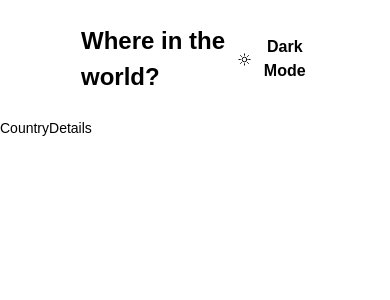
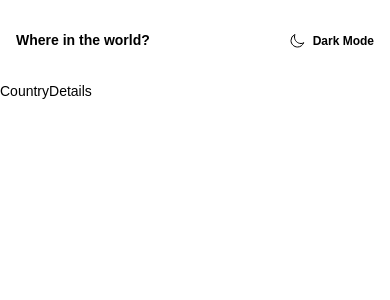
Before and after one commit to ortonb110/countries, a React (Vite) app: page /country in a window 390 px wide. Shown: the top 300 px of the page. Built offline with nearby package versions, Linux system fonts and the light colour scheme.

Commit message:
Adding loader and fetch data

```diff
--- a/src/Components/Loader.jsx
+++ b/src/Components/Loader.jsx
@@ -1,8 +1,13 @@
+import { Fragment } from "react"
 
 
 const Loader = () => {
+
   return (
-    <div>Loader</div>
+    <Fragment>
+
+      <div className="loader animate-spin dark:border-white border-t-white border-b-white  dark:border-t-[#2B3844] dark:border-b-[#2B3844]"></div>
+    </Fragment>
   )
 }
 
--- a/src/Components/Moon.jsx
+++ b/src/Components/Moon.jsx
@@ -8,7 +8,7 @@ const Moon = () => {
       viewBox="0 0 24 24"
       stroke-width="1.5"
       stroke="currentColor"
-      class="w-6 h-6"
+      className="w-[16px] h-[16px]"
     >
       <path
         stroke-linecap="round"
--- a/src/Components/NavBar.jsx
+++ b/src/Components/NavBar.jsx
@@ -1,22 +1,19 @@
 import { NavLink } from "react-router-dom";
 import { useAppContext } from "../Contexts/AppContext";
 import Sun from "./Sun";
-import Moon from './Moon'
+import Moon from "./Moon";
 const NavBar = () => {
   const { toggleColorScheme, theme } = useAppContext();
   return (
-    <nav className="dark:bg-darkElement dark:text-darkMode text-lightMode bg-white w-full flex justify-between py-[2.3rem] px-[8.1rem] font-[800] text-[2.4rem]">
+    <nav className="dark:bg-darkElement dark:text-darkMode text-lightMode bg-white w-full flex justify-between py-[3rem] px-[1.6rem] md:py-[2.3rem] md:px-[8.1rem] font-[800] text-[1.4rem] md:text-[2.4rem]">
       <NavLink to={"/"}>Where in the world?</NavLink>
-      <button onClick={toggleColorScheme} className=" capitalize flex gap-[8px] items-center">
-        <span>
-        {
-            theme === 'dark'? <Moon/> : <Sun/>
-        }
-        </span>
-        <span className="text-[1.6rem]">
-        {
-            theme === 'dark'? 'light mode' : 'dark mode'
-        }
+      <button
+        onClick={toggleColorScheme}
+        className=" capitalize flex gap-[8px] items-center font-[600]"
+      >
+        <span>{theme === "dark" ? <Sun /> : <Moon />}</span>
+        <span className="text-[1.2rem] md:text-[1.6rem]">
+          {theme === "dark" ? "light mode" : "dark mode"}
         </span>
       </button>
     </nav>
--- a/src/Components/Sun.jsx
+++ b/src/Components/Sun.jsx
@@ -6,7 +6,7 @@ const Sun = () => {
       viewBox="0 0 24 24"
       stroke-width="1.5"
       stroke="currentColor"
-      class="w-6 h-6"
+      className="w-[16px] h-[16px]"
     >
       <path
         stroke-linecap="round"
--- a/src/Contexts/Actions.jsx
+++ b/src/Contexts/Actions.jsx
@@ -1,2 +1,5 @@
 export const DARK = "DARK";
 export const LIGHT = "LIGHT";
+export const FETCH_BEGIN = 'FETCH_BEGIN';
+export const FETCH_SUCCESS = 'FETCH_SUCCESS';
+export const FETCH_ERROR = 'FETCH_ERROR';
--- a/src/Contexts/AppContext.jsx
+++ b/src/Contexts/AppContext.jsx
@@ -3,27 +3,18 @@
 /* eslint-disable no-unused-vars */
 import React, { useContext, useReducer, useState, useEffect } from "react";
 import reducer from "./Reducer";
-
+import axios from "axios";
+import { FETCH_BEGIN, FETCH_SUCCESS, FETCH_ERROR } from "./Actions";
 const AppContext = React.createContext();
 
 const initialState = {
   theme: "",
+  isLoading: false,
+  countries: [],
 };
 
 //Support for Operating system Color Scheme
 const darkModeSupport = () => {
-  // if (
-  //   localStorage.theme === "dark" ||
-  //   (!("theme" in localStorage) &&
-  //     window.matchMedia("(prefers-color-scheme: dark)").matches)
-  // ) {
-  //   document.documentElement.classList.add("dark");
-  //   localStorage.setItem("theme", "dark");
-  // } else {
-  //   document.documentElement.classList.remove("dark");
-  //   localStorage.setItem("theme", "light");
-  // }
-  // console.log(localStorage.theme);
 
   if (
     localStorage.theme === "dark" ||
@@ -39,20 +30,21 @@ const darkModeSupport = () => {
 const AppProvider = ({ children }) => {
   const [state, dispatch] = useReducer(reducer, initialState);
 
+  const getCountriesData = async () => {
+    dispatch({type: FETCH_BEGIN});
+    try {
+      const {data} = await axios.get('https://restcountries.com/v3.1/independent?status=true');
+      dispatch({type: FETCH_SUCCESS})
+      console.log(data);
+    } catch (error) {
+      dispatch({type: FETCH_ERROR})
+      console.log(error);
+    }
+  }
+
   //Call Dark mode
   useEffect(() => {
     darkModeSupport();
-    // if (
-    //   localStorage.theme === "dark" ||
-    //   (!("theme" in localStorage) &&
-    //     window.matchMedia("(prefers-color-scheme: dark)").matches)
-    // ) {
-    //   document.documentElement.classList.add("dark");
-    //   localStorage.theme = 'dark';
-    // } else {
-    //   document.documentElement.classList.remove("dark");
-    //   localStorage.setItem("theme", "light");
-    // }
   }, []);
 
   const toggleColorScheme = () => {
@@ -68,7 +60,7 @@ const AppProvider = ({ children }) => {
   };
 
   return (
-    <AppContext.Provider value={{ ...state, dispatch, toggleColorScheme }}>
+    <AppContext.Provider value={{ ...state, dispatch, toggleColorScheme, getCountriesData }}>
       {children}
     </AppContext.Provider>
   );
--- a/src/Contexts/Reducer.jsx
+++ b/src/Contexts/Reducer.jsx
@@ -2,7 +2,7 @@
 /* eslint-disable react/prop-types */
 /* eslint-disable no-unused-vars */
 
-import { DARK, LIGHT } from "./Actions";
+import { DARK, LIGHT, FETCH_BEGIN, FETCH_SUCCESS, FETCH_ERROR } from "./Actions";
 
 const reducer = (state, action) => {
   if (action.type === DARK) {
@@ -17,6 +17,24 @@ const reducer = (state, action) => {
       theme: "LIGHT",
     };
   }
+  if (action.type === FETCH_BEGIN) {
+    return {
+      ...state,
+      isLoading: true,
+    };
+  }
+  if (action.type === FETCH_SUCCESS) {
+    return {
+      ...state,
+      isLoading: false,
+    };
+  }
+  if (action.type === FETCH_ERROR) {
+    return {
+      ...state,
+      isLoading: false,
+    };
+  }
 };
 
 export default reducer;
--- a/src/Pages/Home.jsx
+++ b/src/Pages/Home.jsx
@@ -1,7 +1,25 @@
+import Loader from "../Components/Loader";
+import { useAppContext } from "../Contexts/AppContext";
+import { useEffect } from "react";
 const Home = () => {
+
+    const {isLoading, getCountriesData} = useAppContext();
+
+    useEffect(()=> {
+        getCountriesData()
+    }, [])
+
+   if(isLoading) {
+    return(
+        <div className="h-[calc(100vh-82px)] grid place-content-center bg-[#FAFAFA] dark:bg-darkMode">
+            <Loader/>
+        </div>
+    )
+   }
+
   return (
     <section className="h-[calc(100vh-82px)] bg-[#FAFAFA] dark:bg-darkMode dark:text-darkMode  text-lightMode ">
-      <h1>home</h1>
+
     </section>
   );
 };
--- a/src/index.css
+++ b/src/index.css
@@ -36,3 +36,13 @@
         -moz-box-shadow: 0px 3px 5px -2px rgba(0,0,0,0.89);
     }
 }
+
+@layer components {
+    .loader {
+        border: 8px solid;
+        width: 80px;
+        height: 80px;
+        border-top: 8px solid blue;
+        border-radius: 50%;
+    }
+}
```
